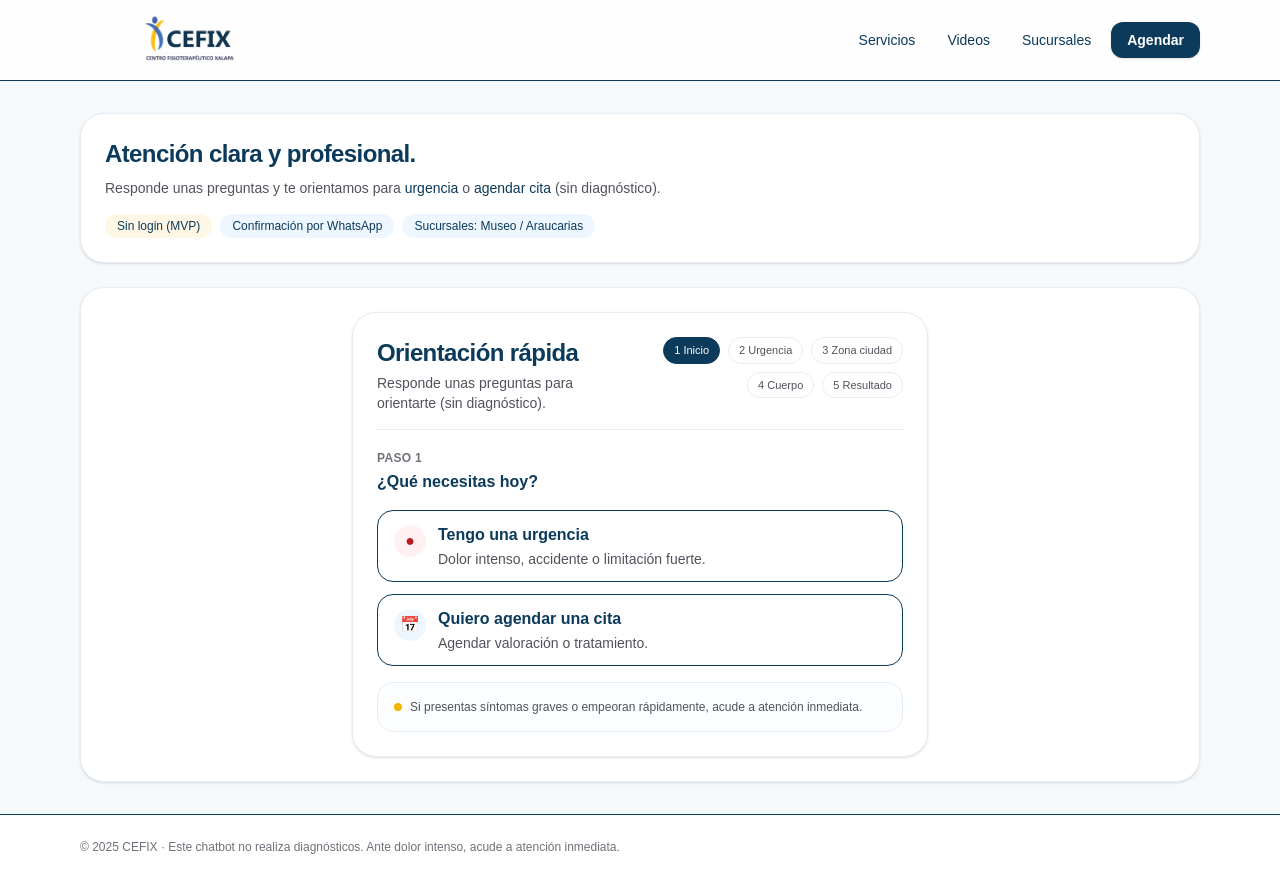
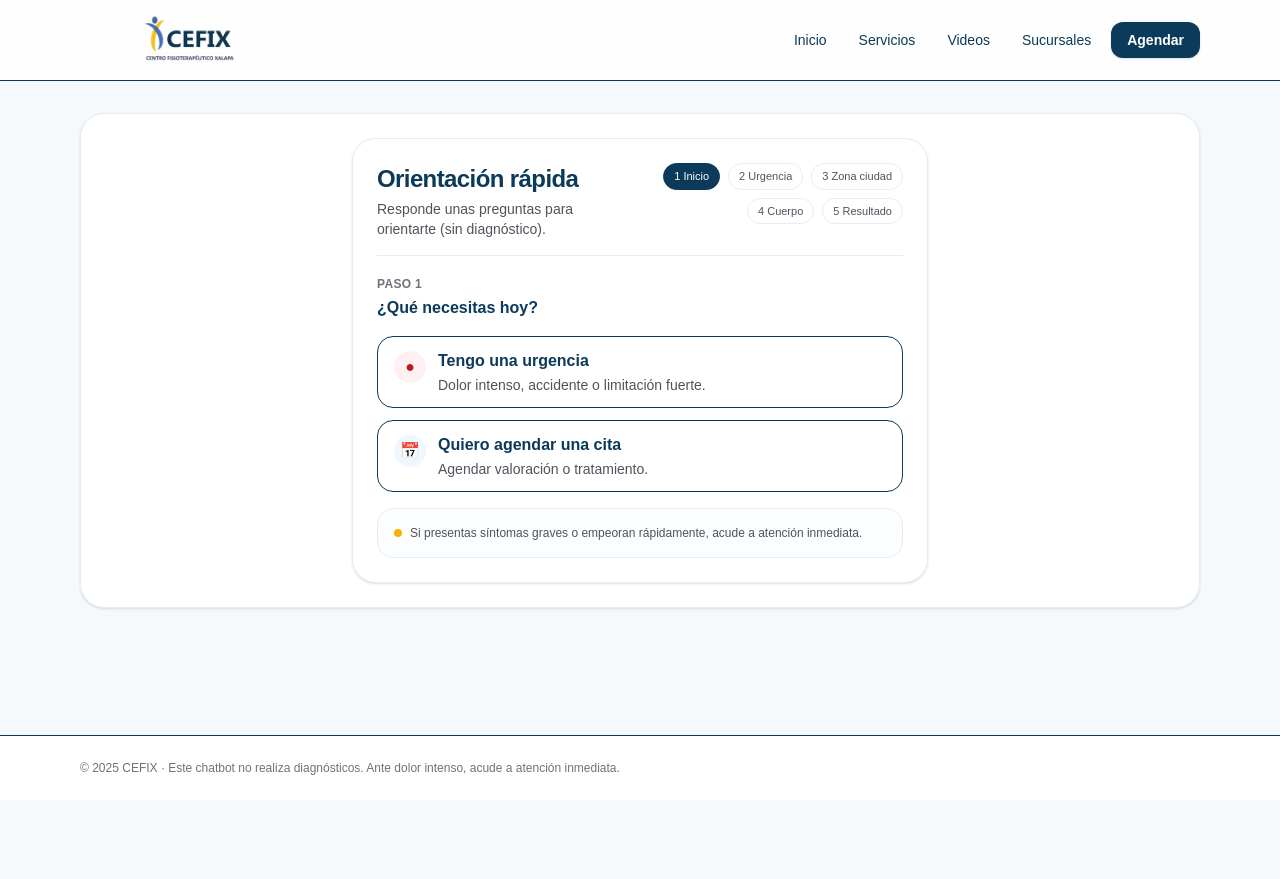
Before and after one commit to rudicarrilloypr/fisio-clinic-app, a Next.js app: page / in a window 1280 px wide. After the commit the page ends 800 px from the top, so only its background shows below. Built offline with nearby package versions, Linux system fonts and the light colour scheme.

Commit message:
Remove unnecesary section

```diff
--- a/src/app/page.tsx
+++ b/src/app/page.tsx
@@ -2,58 +2,11 @@ import Chatbot from "@/components/chatbot/Chatbot";
 
 export default function HomePage() {
   return (
-    <div className="grid gap-6">
-      {/* Hero clínico */}
-      <section
-        className="rounded-3xl border p-6 shadow-sm"
-        style={{ background: "var(--cefix-card)", borderColor: "var(--cefix-border)" }}
-      >
-        <div className="grid gap-2">
-          <h1 className="text-2xl font-semibold tracking-tight" style={{ color: "var(--cefix-blue)" }}>
-            Atención clara y profesional.
-          </h1>
-          <p className="text-sm text-zinc-600">
-            Responde unas preguntas y te orientamos para{" "}
-            <span className="font-medium" style={{ color: "var(--cefix-blue)" }}>
-              urgencia
-            </span>{" "}
-            o{" "}
-            <span className="font-medium" style={{ color: "var(--cefix-blue)" }}>
-              agendar cita
-            </span>{" "}
-            (sin diagnóstico).
-          </p>
-
-          <div className="mt-2 flex flex-wrap gap-2">
-            <span
-              className="rounded-full px-3 py-1 text-xs font-medium"
-              style={{ background: "#fff7e6", color: "var(--cefix-blue)" }}
-            >
-              Sin login (MVP)
-            </span>
-            <span
-              className="rounded-full px-3 py-1 text-xs font-medium"
-              style={{ background: "#eef6ff", color: "var(--cefix-blue)" }}
-            >
-              Confirmación por WhatsApp
-            </span>
-            <span
-              className="rounded-full px-3 py-1 text-xs font-medium"
-              style={{ background: "#eef6ff", color: "var(--cefix-blue)" }}
-            >
-              Sucursales: Museo / Araucarias
-            </span>
-          </div>
-        </div>
-      </section>
-
-      {/* Card chatbot */}
-      <section
-        className="rounded-3xl border p-6 shadow-sm"
-        style={{ background: "var(--cefix-card)", borderColor: "var(--cefix-border)" }}
-      >
-        <Chatbot />
-      </section>
-    </div>
+    <section
+      className="rounded-3xl border p-4 sm:p-6 shadow-sm"
+      style={{ background: "var(--cefix-card)", borderColor: "var(--cefix-border)" }}
+    >
+      <Chatbot />
+    </section>
   );
 }
--- a/src/components/layout/Header.tsx
+++ b/src/components/layout/Header.tsx
@@ -5,6 +5,7 @@ import { useEffect, useState } from "react";
 import Image from "next/image";
 
 const links = [
+  { href: "/", label: "Inicio" },
   { href: "/services", label: "Servicios" },
   { href: "/videos", label: "Videos" },
   { href: "/branches", label: "Sucursales" },
```
